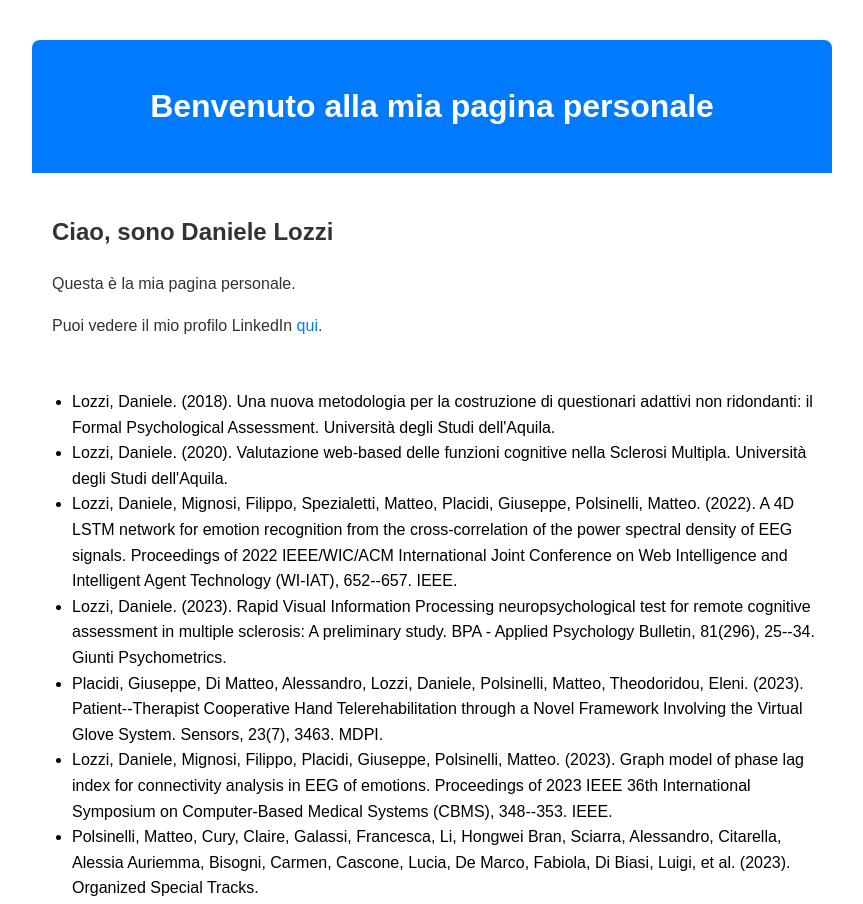
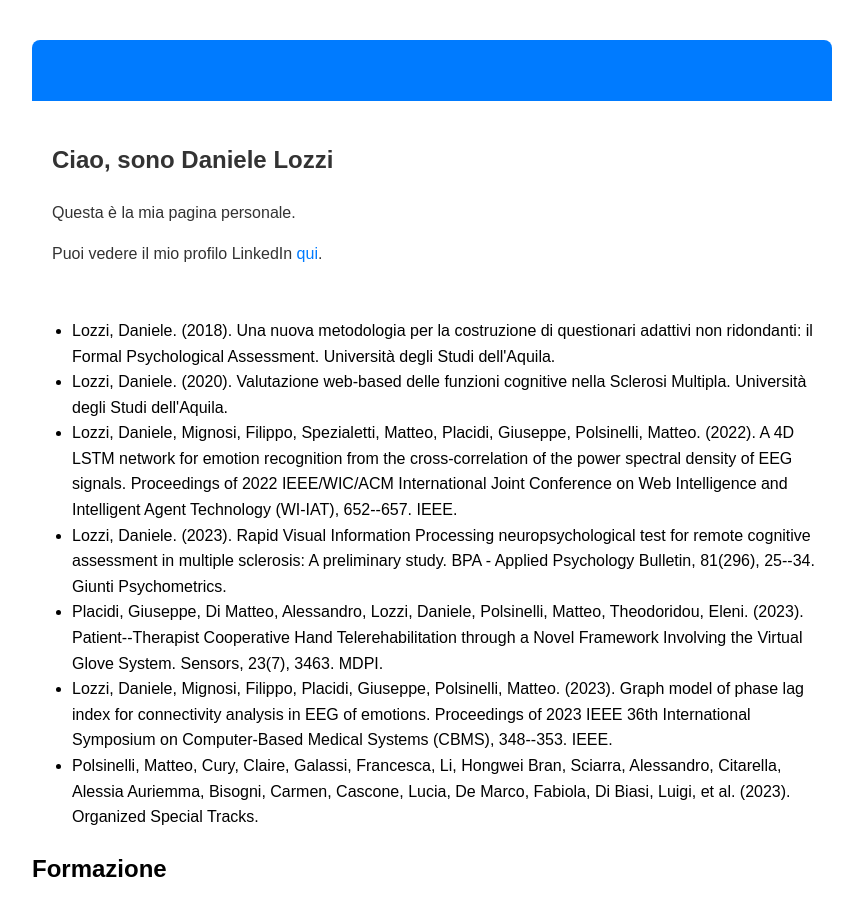
Before and after one commit to danielelozzi/danielelozzi.github.io, a plain HTML site: page index.html in a window 1280 px wide. Shown: the top 904 px of the page, without its empty margins (208-1071 px from the left). Drawn offline with Linux system fonts and the light colour scheme.

Commit message:
Update index.html

```diff
--- a/index.html
+++ b/index.html
@@ -50,7 +50,7 @@
 <body>
     <div class="container">
         <div class="header">
-            <h1>Benvenuto alla mia pagina personale</h1>
+            <h1></h1>
         </div>
         <div class="content">
             <h2>Ciao, sono Daniele Lozzi</h2>
```
